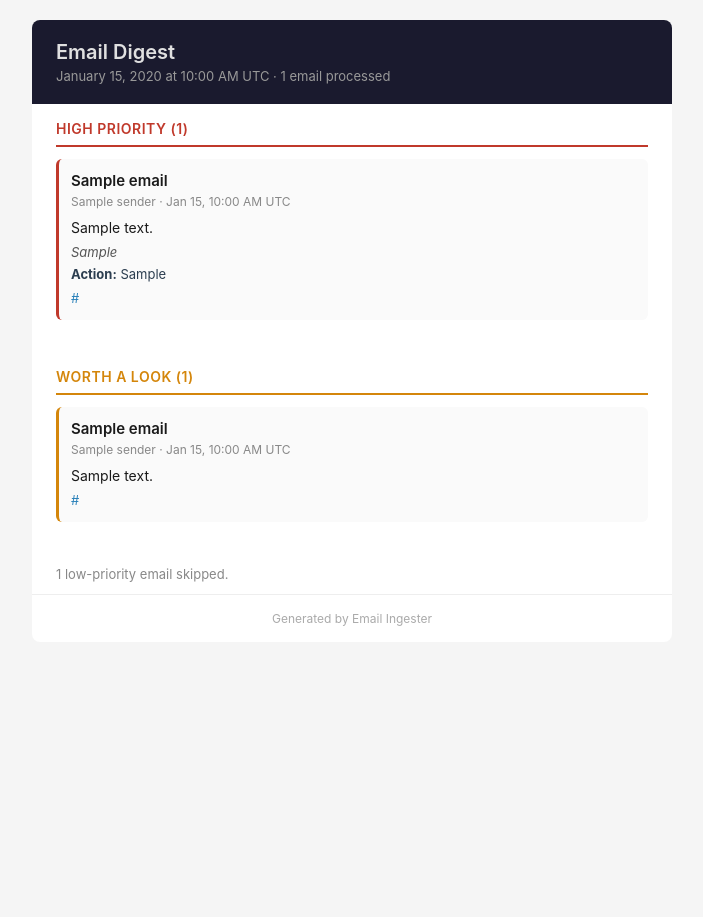
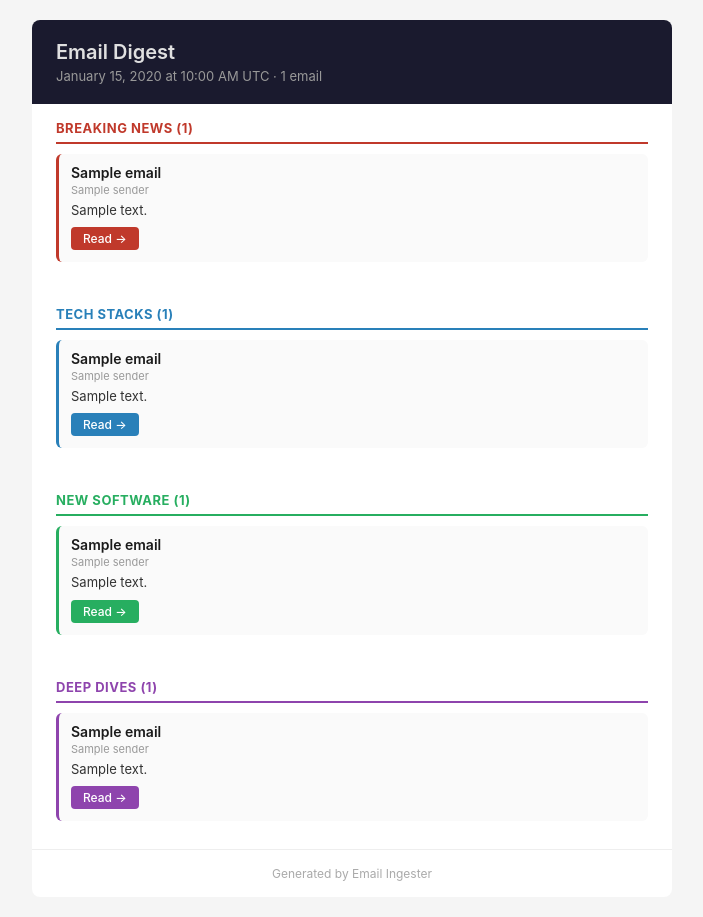
Before and after one commit to Sebastian-O-Rodriguez/Tech-Email-Digest-Automation, a Python web app: template src/email_ingester/templates/digest.html.j2 in a window 1280 px wide. Shown: the whole page, without its empty margins (288-991 px from the left). Before the commit the page ends 626 px from the top, so only its background shows below. Run offline with Jinja, Linux system fonts and the light colour scheme; the template is opened without the code that fills it: most values are stand-ins (such as "Sample title", 1, 10 or a date in 2020).

Commit message:
feat(digest): restructure from priority to topic-based sections
Replace high/medium/low priority grouping with four topic sections:
- Breaking News (red) — urgent updates, alerts
- Tech Stacks (blue) — frameworks, infrastructure trends
- New Software (green) — tools, product launches
- Deep Dives (purple) — tutorials, in-depth articles

Summaries capped at 75 chars. Links rendered as buttons instead of
raw URLs. Cleaner, more scannable layout.

Co-Authored-By: Claude Opus 4.6 (1M context) <noreply@anthropic.com>

```diff
--- a/src/email_ingester/templates/digest.html.j2
+++ b/src/email_ingester/templates/digest.html.j2
@@ -9,23 +9,28 @@
   .header h1 { margin: 0 0 4px 0; font-size: 20px; font-weight: 600; }
   .header .meta { font-size: 13px; color: #999; }
   .section { padding: 16px 24px; }
-  .section-title { font-size: 14px; font-weight: 600; text-transform: uppercase; letter-spacing: 0.5px; margin: 0 0 12px 0; padding-bottom: 8px; border-bottom: 2px solid; }
-  .high .section-title { color: #c0392b; border-color: #c0392b; }
-  .medium .section-title { color: #d4860b; border-color: #d4860b; }
-  .item { margin-bottom: 16px; padding: 12px; background: #fafafa; border-radius: 6px; border-left: 3px solid #ddd; }
-  .high .item { border-left-color: #c0392b; }
-  .medium .item { border-left-color: #d4860b; }
-  .item-subject { font-size: 15px; font-weight: 600; margin: 0 0 4px 0; }
-  .item-sender { font-size: 12px; color: #888; margin: 0 0 8px 0; }
-  .item-summary { font-size: 14px; line-height: 1.5; margin: 0 0 6px 0; }
-  .item-why { font-size: 13px; color: #555; font-style: italic; margin: 0 0 6px 0; }
-  .item-action { font-size: 13px; color: #2c3e50; margin: 0 0 8px 0; }
-  .item-links { margin: 0; padding: 0; list-style: none; }
-  .item-links li { font-size: 13px; margin: 2px 0; }
-  .item-links a { color: #2980b9; text-decoration: none; }
-  .item-links a:hover { text-decoration: underline; }
+  .section-title { font-size: 13px; font-weight: 700; text-transform: uppercase; letter-spacing: 0.5px; margin: 0 0 10px 0; padding-bottom: 6px; border-bottom: 2px solid; }
+  .breaking .section-title { color: #c0392b; border-color: #c0392b; }
+  .stacks .section-title { color: #2980b9; border-color: #2980b9; }
+  .software .section-title { color: #27ae60; border-color: #27ae60; }
+  .dives .section-title { color: #8e44ad; border-color: #8e44ad; }
+  .item { margin-bottom: 12px; padding: 10px 12px; background: #fafafa; border-radius: 6px; border-left: 3px solid #ddd; }
+  .breaking .item { border-left-color: #c0392b; }
+  .stacks .item { border-left-color: #2980b9; }
+  .software .item { border-left-color: #27ae60; }
+  .dives .item { border-left-color: #8e44ad; }
+  .item-subject { font-size: 14px; font-weight: 600; margin: 0 0 2px 0; }
+  .item-sender { font-size: 11px; color: #999; margin: 0 0 4px 0; }
+  .item-summary { font-size: 13px; line-height: 1.4; margin: 0 0 6px 0; color: #333; }
+  .item-buttons { margin: 0; padding: 0; }
+  .btn { display: inline-block; padding: 4px 12px; margin: 2px 4px 2px 0; font-size: 12px; font-weight: 500; color: #fff; background: #2980b9; border-radius: 4px; text-decoration: none; }
+  .breaking .btn { background: #c0392b; }
+  .stacks .btn { background: #2980b9; }
+  .software .btn { background: #27ae60; }
+  .dives .btn { background: #8e44ad; }
+  .btn:hover { opacity: 0.85; }
   .footer { padding: 16px 24px; text-align: center; font-size: 12px; color: #aaa; border-top: 1px solid #eee; }
-  .low-summary { padding: 12px 24px; font-size: 13px; color: #888; }
+  .empty { padding: 12px 24px; font-size: 13px; color: #888; text-align: center; }
 </style>
 </head>
 <body>
@@ -33,55 +38,91 @@
 
   <div class="header">
     <h1>Email Digest</h1>
-    <div class="meta">{{ digest.generated_at.strftime('%B %d, %Y at %I:%M %p UTC') }} &middot; {{ digest.total_processed }} email{{ 's' if digest.total_processed != 1 else '' }} processed</div>
+    <div class="meta">{{ digest.generated_at.strftime('%B %d, %Y at %I:%M %p UTC') }} &middot; {{ digest.total_processed }} email{{ 's' if digest.total_processed != 1 else '' }}</div>
   </div>
 
-  {% if digest.high_priority %}
-  <div class="section high">
-    <h2 class="section-title">High Priority ({{ digest.high_priority | length }})</h2>
-    {% for item in digest.high_priority %}
+  {% if digest.breaking_news %}
+  <div class="section breaking">
+    <h2 class="section-title">Breaking News ({{ digest.breaking_news | length }})</h2>
+    {% for item in digest.breaking_news %}
     <div class="item">
-      <p class="item-subject">{{ item.email.subject }}</p>
-      <p class="item-sender">{{ item.email.sender }} &middot; {{ item.email.timestamp.strftime('%b %d, %I:%M %p UTC') }}</p>
+      <p class="item-subject">{{ item.email.subject | truncate(60) }}</p>
+      <p class="item-sender">{{ item.email.sender }}</p>
       <p class="item-summary">{{ item.summary }}</p>
-      <p class="item-why">{{ item.why_it_matters }}</p>
-      <p class="item-action"><strong>Action:</strong> {{ item.recommended_action }}</p>
       {% if item.key_links %}
-      <ul class="item-links">
+      <div class="item-buttons">
         {% for link in item.key_links %}
-        <li><a href="{{ link }}">{{ link | truncate(80) }}</a></li>
+        <a class="btn" href="{{ link }}">Read &rarr;</a>
         {% endfor %}
-      </ul>
+      </div>
       {% endif %}
     </div>
     {% endfor %}
   </div>
   {% endif %}
 
-  {% if digest.medium_priority %}
-  <div class="section medium">
-    <h2 class="section-title">Worth a Look ({{ digest.medium_priority | length }})</h2>
-    {% for item in digest.medium_priority %}
+  {% if digest.tech_stacks %}
+  <div class="section stacks">
+    <h2 class="section-title">Tech Stacks ({{ digest.tech_stacks | length }})</h2>
+    {% for item in digest.tech_stacks %}
     <div class="item">
-      <p class="item-subject">{{ item.email.subject }}</p>
-      <p class="item-sender">{{ item.email.sender }} &middot; {{ item.email.timestamp.strftime('%b %d, %I:%M %p UTC') }}</p>
+      <p class="item-subject">{{ item.email.subject | truncate(60) }}</p>
+      <p class="item-sender">{{ item.email.sender }}</p>
       <p class="item-summary">{{ item.summary }}</p>
       {% if item.key_links %}
-      <ul class="item-links">
+      <div class="item-buttons">
         {% for link in item.key_links %}
-        <li><a href="{{ link }}">{{ link | truncate(80) }}</a></li>
+        <a class="btn" href="{{ link }}">Read &rarr;</a>
         {% endfor %}
-      </ul>
+      </div>
       {% endif %}
     </div>
     {% endfor %}
   </div>
   {% endif %}
 
-  {% if digest.low_priority_count > 0 %}
-  <div class="low-summary">
-    {{ digest.low_priority_count }} low-priority email{{ 's' if digest.low_priority_count != 1 else '' }} skipped.
+  {% if digest.new_software %}
+  <div class="section software">
+    <h2 class="section-title">New Software ({{ digest.new_software | length }})</h2>
+    {% for item in digest.new_software %}
+    <div class="item">
+      <p class="item-subject">{{ item.email.subject | truncate(60) }}</p>
+      <p class="item-sender">{{ item.email.sender }}</p>
+      <p class="item-summary">{{ item.summary }}</p>
+      {% if item.key_links %}
+      <div class="item-buttons">
+        {% for link in item.key_links %}
+        <a class="btn" href="{{ link }}">Read &rarr;</a>
+        {% endfor %}
+      </div>
+      {% endif %}
+    </div>
+    {% endfor %}
   </div>
+  {% endif %}
+
+  {% if digest.deep_dives %}
+  <div class="section dives">
+    <h2 class="section-title">Deep Dives ({{ digest.deep_dives | length }})</h2>
+    {% for item in digest.deep_dives %}
+    <div class="item">
+      <p class="item-subject">{{ item.email.subject | truncate(60) }}</p>
+      <p class="item-sender">{{ item.email.sender }}</p>
+      <p class="item-summary">{{ item.summary }}</p>
+      {% if item.key_links %}
+      <div class="item-buttons">
+        {% for link in item.key_links %}
+        <a class="btn" href="{{ link }}">Read &rarr;</a>
+        {% endfor %}
+      </div>
+      {% endif %}
+    </div>
+    {% endfor %}
+  </div>
+  {% endif %}
+
+  {% if not digest.breaking_news and not digest.tech_stacks and not digest.new_software and not digest.deep_dives %}
+  <div class="empty">No emails to report.</div>
   {% endif %}
 
   <div class="footer">
```
Also changed, not shown: src/email_ingester/digest.py (+13 -11 lines), src/email_ingester/main.py (+5 -4 lines), src/email_ingester/models.py (+7 -10 lines), src/email_ingester/scorer.py (+16 -23 lines), src/email_ingester/summarizer.py (+22 -18 lines), tests/test_digest.py (+28 -16 lines), tests/test_main.py (+3 -5 lines), tests/test_scorer.py (+22 -37 lines), tests/test_summarizer.py (+23 -10 lines).
